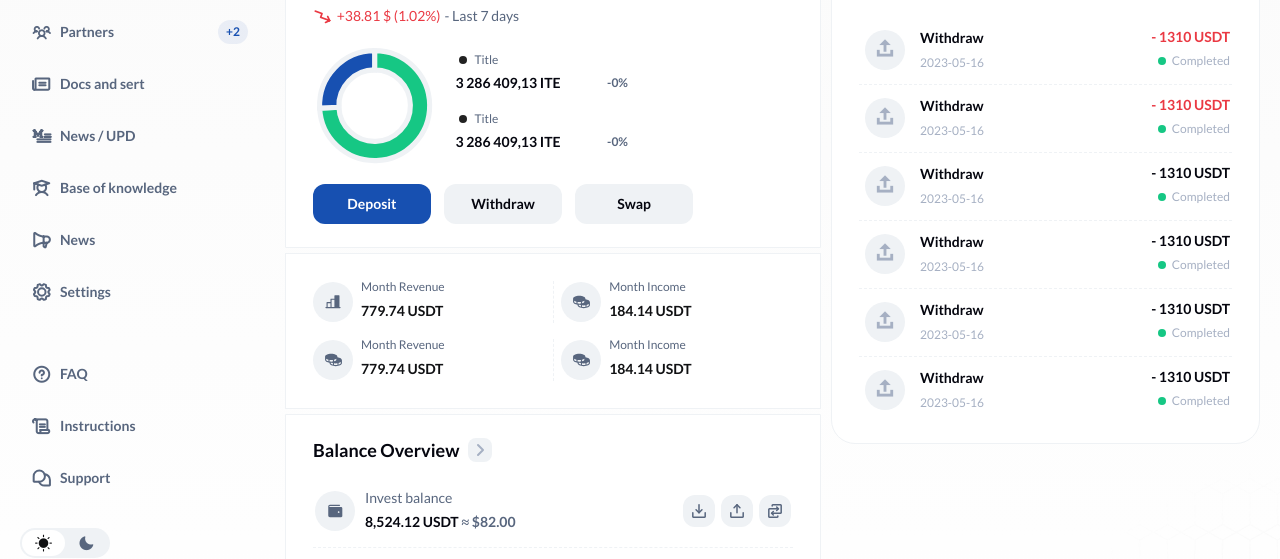
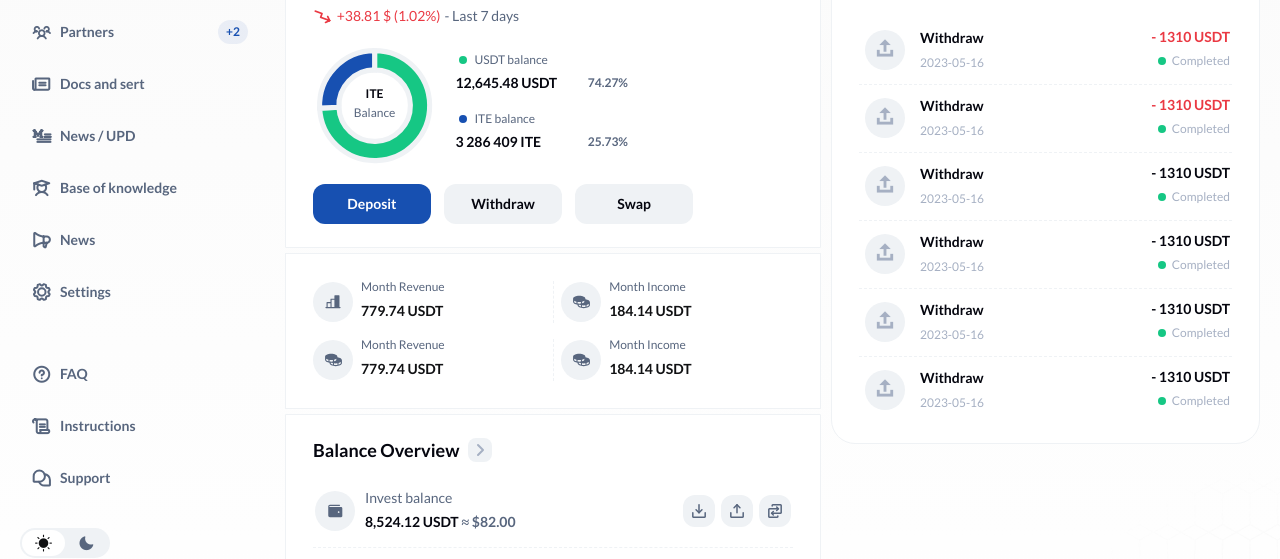
Before and after one commit to Yreck-RU/integra, a plain HTML site: page index.html in a window 1280 px wide. Shown: the part 236-795 px from the top of the page. Drawn offline with Linux system fonts and the light colour scheme; files whose address does not match are found by name.

Commit message:
Add files via upload

```diff
--- a/index.html
+++ b/index.html
@@ -253,16 +253,16 @@
 												</div>
 											</div>
 											<div class="dashboard-schedule__blok dashboard-schedule__blok_53 schedule-wrapper">
-												<div class="schedule _active">
+												<div class="schedule">
 													<div id="chart"></div>
-													<!--<div class="schedule-title">
+													<div class="schedule-title">
 														<h5 class="schedule-title__title">
 															ITE
 														</h5>
 														<p class="schedule-title__text">
 															Balance
 														</p>
-													</div>-->
+													</div>
 												</div>
 												<div class="schedule-button">
 													<div class="schedule-button__item _receiving-interests _receiving-flowers">
--- a/js/custom.js
+++ b/js/custom.js
@@ -270,7 +270,7 @@ var options = {
 	legend: {
 	  formatter: function(seriesName, opts) {
 	    return [
-			'<div class="schedule-button__item _receiving-interests _receiving-flowers"><div class="schedule-button-title"><div class="schedule-button-title__icon _receiving-flowers__content" style="background: #222222"></div><div class="schedule-button-title__text">Title</div></div><div class="schedule-button-content"><div class="schedule-button-content__title">3 286 409,13 ITE</div><div class="schedule-button-content__number _receiving-interests__content">-0</div></div></div>'
+			'<div class="schedule-button__item _receiving-interests _receiving-flowers"><div class="schedule-button-title"><div class="schedule-button-title__icon _receiving-flowers__content" style="background: ' + colorOutput(opts.seriesIndex) +'"></div><div class="schedule-button-title__text">' + titleOutput(opts.seriesIndex) + '</div></div><div class="schedule-button-content"><div class="schedule-button-content__title">' + numberOutput(opts.seriesIndex) + '</div><div class="schedule-button-content__number _receiving-interests__content">' + opts.w.globals.series[opts.seriesIndex] + '</div></div></div>'
 	    ]
 	  },
 	  onItemClick: {
@@ -304,7 +304,7 @@ chart.render();
 
 
 
-/*
+
 const schedule = document.querySelector('.schedule');
 
 if (schedule) {
@@ -392,7 +392,7 @@ if (schedule) {
 		}
 	}
 }
-*/
+
 
 
 
```
